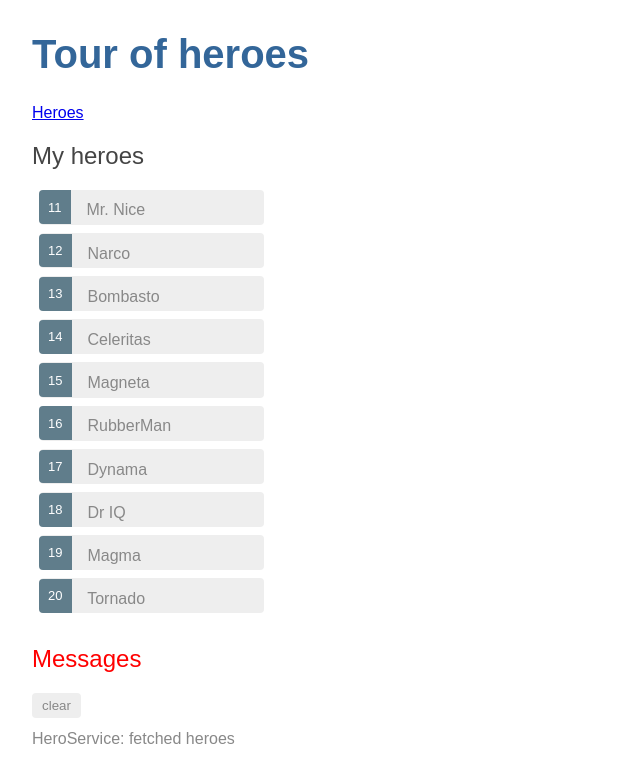
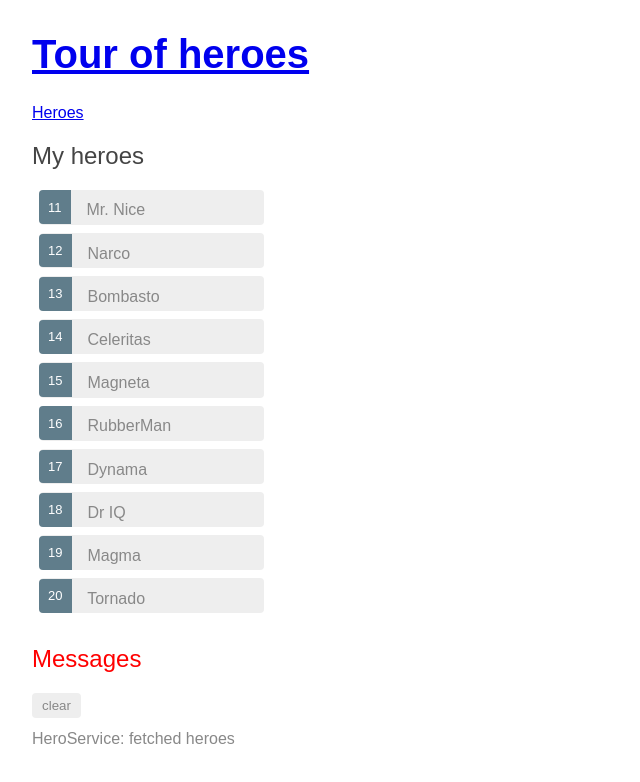
Before and after one commit to martaProsniak/angular-tour-of-heroes, an Angular app: page /heroes in a window 1280 px wide. Shown: the top 782 px of the page, without its empty margins (0-640 px from the left). Built offline with nearby package versions, Linux system fonts and the light colour scheme.

Commit message:
dashboard component with routing

```diff
--- a/src/app/app-routing.module.ts
+++ b/src/app/app-routing.module.ts
@@ -5,11 +5,12 @@
 
 const routes: Routes = [
   {path: 'heroes', component: HeroesComponent},
-  { path: 'dashboard', component: DashboardComponent }
+  { path: 'dashboard', component: DashboardComponent },
+  { path: '', redirectTo: '/dashboard', pathMatch: 'full' }
 ];
 
 @NgModule({
-  imports: [RouterModule.forRoot(routes)], //initialize the router and start it listening for browser location changes
+  imports: [RouterModule.forRoot(routes)], /*initialize the router and start it listening for browser location changes*/
   exports: [RouterModule]
 })
 export class AppRoutingModule { }
--- a/src/app/app.component.html
+++ b/src/app/app.component.html
@@ -1,6 +1,6 @@
 <!--The content below is only a placeholder and can be replaced.-->
 
-<h1>{{title}}</h1> <!-- {{variable}} interpolation binding syntax-->
+<h1><a routerLink="">{{title}}</a></h1> <!-- {{variable}} interpolation binding syntax-->
 <nav>
   <a routerLink="/heroes">Heroes</a>
 </nav>
```
